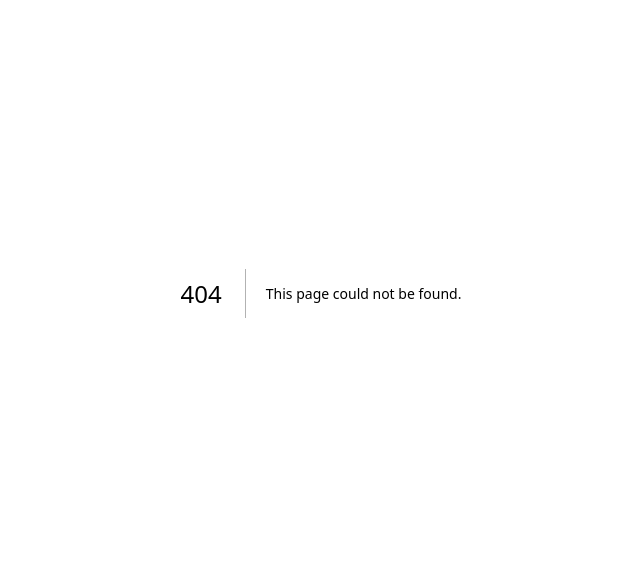
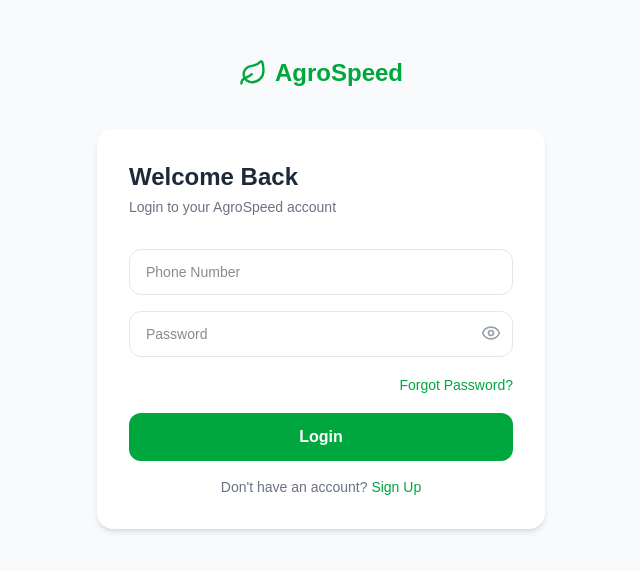
Before and after one commit to Asleeplessgod/agrospeed, a Next.js app: page /login in a window 1280 px wide. Before the commit this address had no page. Shown: the part 107-678 px from the top of the page, without its empty margins (319-959 px from the left). Built offline with nearby package versions, Linux system fonts and the light colour scheme.

Commit message:
add login page

```diff
--- /dev/null
+++ b/app/login/page.jsx
@@ -0,0 +1,67 @@
+"use client"
+import { useState } from "react"
+import { Leaf, Eye, EyeOff } from "lucide-react"
+
+export default function Login() {
+  const [showPassword, setShowPassword] = useState(false)
+
+  return (
+    <main className="min-h-screen bg-gray-50 flex flex-col items-center justify-center px-4">
+
+      {/* LOGO */}
+      <a href="/" className="flex items-center gap-2 mb-10">
+        <Leaf className="text-green-600" size={28} />
+        <span className="text-2xl font-bold text-green-600">AgroSpeed</span>
+      </a>
+
+      {/* CARD */}
+      <div className="bg-white rounded-2xl shadow-md w-full max-w-md p-8">
+
+        <h2 className="text-2xl font-bold text-gray-800 mb-1">Welcome Back</h2>
+        <p className="text-gray-500 text-sm mb-8">Login to your AgroSpeed account</p>
+
+        <div className="flex flex-col gap-4">
+
+          <input
+            type="tel"
+            placeholder="Phone Number"
+            className="border border-gray-200 rounded-xl px-4 py-3 text-sm focus:outline-none focus:border-green-600"
+          />
+
+          {/* PASSWORD WITH SHOW/HIDE */}
+          <div className="relative">
+            <input
+              type={showPassword ? "text" : "password"}
+              placeholder="Password"
+              className="w-full border border-gray-200 rounded-xl px-4 py-3 text-sm focus:outline-none focus:border-green-600"
+            />
+            <button
+              onClick={() => setShowPassword(!showPassword)}
+              className="absolute right-3 top-3 text-gray-400 hover:text-green-600"
+            >
+              {showPassword ? <EyeOff size={20} /> : <Eye size={20} />}
+            </button>
+          </div>
+
+          <div className="text-right">
+            <a href="/forgot-password" className="text-sm text-green-600 hover:underline">
+              Forgot Password?
+            </a>
+          </div>
+
+          <button className="bg-green-600 text-white font-bold py-3 rounded-xl hover:bg-green-700 transition-all">
+            Login
+          </button>
+
+          <p className="text-center text-sm text-gray-500">
+            Don't have an account?{" "}
+            <a href="/signup" className="text-green-600 font-medium hover:underline">
+              Sign Up
+            </a>
+          </p>
+
+        </div>
+      </div>
+    </main>
+  )
+}
```
